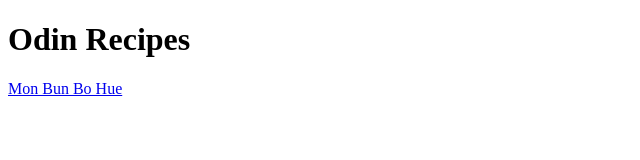
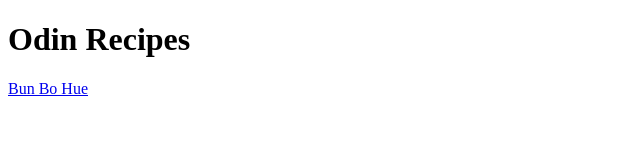
Before and after one commit to tuntunluki/odin-recipes, a plain HTML site: page index.html in a window 1280 px wide. Shown: the full height of the page, 0-640 px from the left. Drawn offline with Linux system fonts and the light colour scheme.

Commit message:
Add link to first recipe to index

```diff
--- a/index.html
+++ b/index.html
@@ -7,6 +7,6 @@
 </head>
 <body>
     <h1>Odin Recipes</h1>
-    <a href="recipes/bunbo.html">Mon Bun Bo Hue</a>
+    <a href="recipes/bunbo.html">Bun Bo Hue</a>
 </body>
 </html>
```
